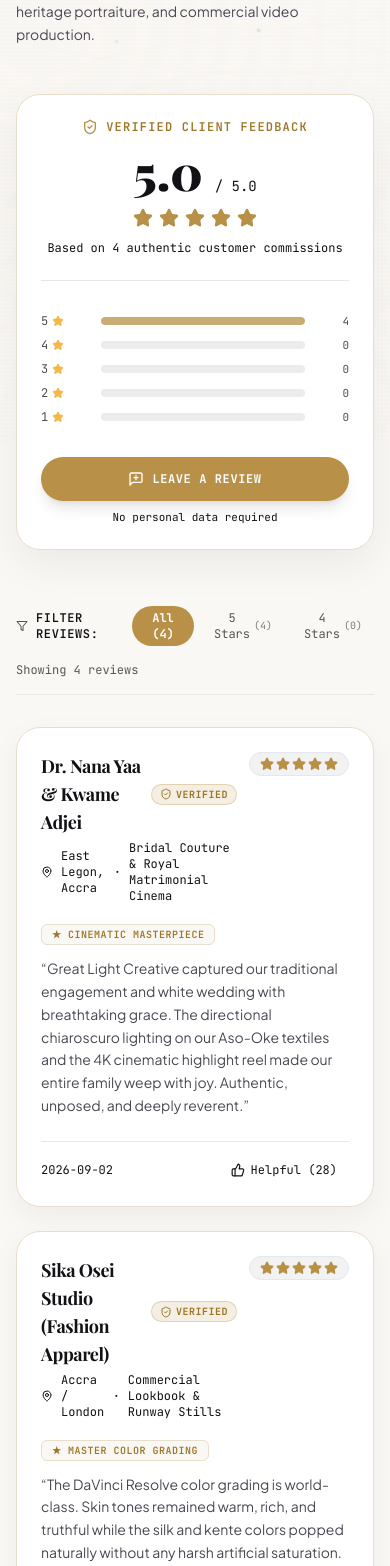
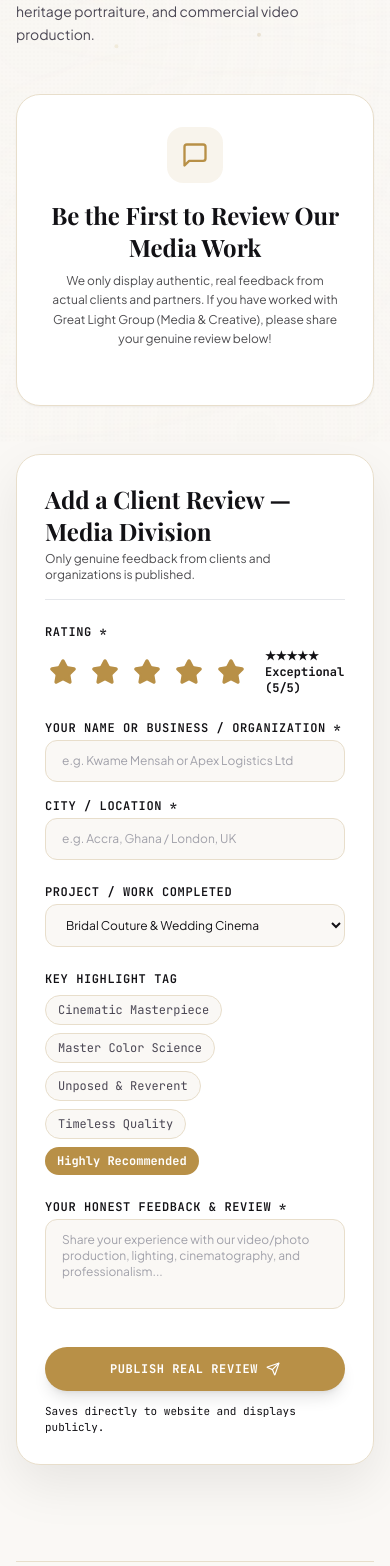
Before and after one commit to thunderlight247/Great_Light_Group, a Next.js app: page /media/reviews in a window 390 px wide. Shown: the part 402-1968 px from the top of the page. Built offline with nearby package versions, Linux system fonts and the light colour scheme; a web font is replaced by a local one.

Commit message:
feat: use real-only customer reviews and assign contact 0256287121 exclusively to media division

```diff
--- a/src/app/media/page.tsx
+++ b/src/app/media/page.tsx
@@ -53,7 +53,7 @@ export default function MediaPage() {
           {/* Dedicated Media Ethos & Creative Director Manifesto */}
           <MediaEthos />
 
-          {/* Commission Production Brief (WhatsApp: 0594273358) */}
+          {/* Commission Production Brief (WhatsApp: 0256287121) */}
           <MediaEnquiry />
         </main>
 
--- a/src/components/PhotoLightboxModal.tsx
+++ b/src/components/PhotoLightboxModal.tsx
@@ -55,7 +55,7 @@ export default function PhotoLightboxModal({
   const whatsappMessage = encodeURIComponent(
     `Hello Great Light Group (Creative Division),\n\nI am viewing your media portfolio piece *"${item.title}"* (${item.frameNumber || 'Frame'} - ${item.category}).\n\nI would love to book or inquire about photography/cinematography in this exact creative style.\n\nCould we discuss availability and rates?`
   );
-  const whatsappUrl = `https://wa.me/233594273358?text=${whatsappMessage}`;
+  const whatsappUrl = `https://wa.me/233256287121?text=${whatsappMessage}`;
 
   return (
     <div
--- a/src/components/media/MediaEthos.tsx
+++ b/src/components/media/MediaEthos.tsx
@@ -5,7 +5,7 @@ import { Camera, Film, Sparkles, MessageSquare, Aperture, Award } from 'lucide-r
 import { BRAND_DATA } from '@/data/portfolioData';
 
 export default function MediaEthos() {
-  const whatsappUrl = `https://wa.me/233594273358?text=${encodeURIComponent(
+  const whatsappUrl = `https://wa.me/233256287121?text=${encodeURIComponent(
     'Hello Great Light Creative Director, I would like to consult on creative direction and booking for an upcoming shoot.'
   )}`;
 
--- a/src/components/media/MediaGalleryOnly.tsx
+++ b/src/components/media/MediaGalleryOnly.tsx
@@ -246,7 +246,7 @@ export default function MediaGalleryOnly({ onOpenLightbox }: MediaGalleryOnlyPro
                     </span>
 
                     <a
-                      href={`https://wa.me/233594273358?text=${whatsappQuickMessage}`}
+                      href={`https://wa.me/233256287121?text=${whatsappQuickMessage}`}
                       target="_blank"
                       rel="noopener noreferrer"
                       onClick={(e) => e.stopPropagation()}
--- a/src/components/media/MediaServicesOnly.tsx
+++ b/src/components/media/MediaServicesOnly.tsx
@@ -84,7 +84,7 @@ export default function MediaServicesOnly() {
                     </a>
 
                     <a
-                      href={`https://wa.me/233594273358?text=${whatsappServiceMessage}`}
+                      href={`https://wa.me/233256287121?text=${whatsappServiceMessage}`}
                       target="_blank"
                       rel="noopener noreferrer"
                       className="inline-flex items-center gap-1.5 px-3 py-1.5 rounded-full bg-[#faf8f5] hover:bg-[#b89047] hover:text-white text-[#4b4754] text-[11px] font-mono transition-all border border-[#e8decb] hover:border-[#b89047]"
--- a/src/components/reviews/ReviewsManager.tsx
+++ b/src/components/reviews/ReviewsManager.tsx
@@ -8,28 +8,33 @@ import {
   MessageSquarePlus,
   Filter,
   ShieldCheck,
-  Building2,
   MapPin,
-  Sparkles,
-  ArrowRight,
   Send,
+  MessageSquare,
 } from 'lucide-react';
-import {
-  ClientReview,
-  INITIAL_SOFTWARE_REVIEWS,
-  INITIAL_MEDIA_REVIEWS,
-} from '@/data/reviewsData';
+import { ClientReview } from '@/data/reviewsData';
 
 interface ReviewsManagerProps {
   division: 'software' | 'media';
 }
 
+// Ensure any old test sample IDs are excluded from display
+const FORBIDDEN_SAMPLE_IDS = new Set([
+  'rev-soft-01',
+  'rev-soft-02',
+  'rev-soft-03',
+  'rev-soft-04',
+  'rev-media-01',
+  'rev-media-02',
+  'rev-media-03',
+  'rev-media-04',
+]);
+
 export default function ReviewsManager({ division }: ReviewsManagerProps) {
   const isSoftware = division === 'software';
   const storageKey = isSoftware ? 'glg_software_reviews' : 'glg_media_reviews';
-  const initialData = isSoftware ? INITIAL_SOFTWARE_REVIEWS : INITIAL_MEDIA_REVIEWS;
 
-  const [reviews, setReviews] = useState<ClientReview[]>(initialData);
+  const [reviews, setReviews] = useState<ClientReview[]>([]);
   const [filterRating, setFilterRating] = useState<number | 'all'>('all');
   const [helpfulVoted, setHelpfulVoted] = useState<Record<string, boolean>>({});
   const [showForm, setShowForm] = useState(false);
@@ -44,23 +49,32 @@ export default function ReviewsManager({ division }: ReviewsManagerProps) {
   const [highlightTag, setHighlightTag] = useState('Highly Recommended');
   const [submittedSuccess, setSubmittedSuccess] = useState(false);
 
-  // Load reviews from localStorage on client mount
+  // Load reviews from localStorage on client mount (only real user reviews)
   useEffect(() => {
     try {
       const stored = localStorage.getItem(storageKey);
       if (stored) {
         const parsed = JSON.parse(stored);
-        if (Array.isArray(parsed) && parsed.length > 0) {
-          // Merge stored reviews with initial, avoiding duplicates by id
-          const existingIds = new Set(initialData.map((r) => r.id));
-          const customReviews = parsed.filter((r: ClientReview) => !existingIds.has(r.id));
-          setReviews([...customReviews, ...initialData]);
+        if (Array.isArray(parsed)) {
+          // Strictly filter out any sample/test reviews
+          const realReviews = parsed.filter(
+            (r: ClientReview) => !FORBIDDEN_SAMPLE_IDS.has(r.id)
+          );
+          setReviews(realReviews);
+          // If no reviews yet, keep form visible so real users can easily add one
+          if (realReviews.length === 0) {
+            setShowForm(true);
           }
         }
+      } else {
+        // If clean state with no reviews, show the form so the first real visitor can review
+        setShowForm(true);
+      }
     } catch {
-      // Fallback to initial data if storage fails
+      // Storage fallback
+      setShowForm(true);
     }
-  }, [storageKey, initialData]);
+  }, [storageKey]);
 
   // Project options tailored to division
   const projectOptions = isSoftware
@@ -93,7 +107,7 @@ export default function ReviewsManager({ division }: ReviewsManagerProps) {
     if (!name.trim() || !comment.trim() || !city.trim()) return;
 
     const newReview: ClientReview = {
-      id: `rev-client-${Date.now()}`,
+      id: `rev-real-${Date.now()}`,
       category: division,
       name: name.trim(),
       city: city.trim(),
@@ -102,8 +116,8 @@ export default function ReviewsManager({ division }: ReviewsManagerProps) {
       comment: comment.trim(),
       date: new Date().toISOString().split('T')[0],
       verified: true,
-      helpfulCount: 1,
-      highlightTag: highlightTag || 'Verified Commission',
+      helpfulCount: 0,
+      highlightTag: highlightTag || 'Real Client Review',
     };
 
     const updated = [newReview, ...reviews];
@@ -126,9 +140,17 @@ export default function ReviewsManager({ division }: ReviewsManagerProps) {
   const toggleHelpful = (id: string) => {
     if (helpfulVoted[id]) return;
     setHelpfulVoted((prev) => ({ ...prev, [id]: true }));
-    setReviews((prev) =>
-      prev.map((r) => (r.id === id ? { ...r, helpfulCount: r.helpfulCount + 1 } : r))
+    setReviews((prev) => {
+      const next = prev.map((r) =>
+        r.id === id ? { ...r, helpfulCount: r.helpfulCount + 1 } : r
       );
+      try {
+        localStorage.setItem(storageKey, JSON.stringify(next));
+      } catch {
+        // Ignore
+      }
+      return next;
+    });
   };
 
   // Filtered reviews
@@ -139,7 +161,7 @@ export default function ReviewsManager({ division }: ReviewsManagerProps) {
 
   // Compute stats
   const averageRating = useMemo(() => {
-    if (reviews.length === 0) return 5.0;
+    if (reviews.length === 0) return '0.0';
     const sum = reviews.reduce((acc, r) => acc + r.rating, 0);
     return (sum / reviews.length).toFixed(1);
   }, [reviews]);
@@ -154,7 +176,8 @@ export default function ReviewsManager({ division }: ReviewsManagerProps) {
 
   return (
     <div className="w-full">
-      {/* Overview Metric Banner */}
+      {/* Overview Metric Banner (When real reviews exist) */}
+      {reviews.length > 0 ? (
         <div
           className={`rounded-3xl p-6 sm:p-10 mb-12 border ${
             isSoftware
@@ -168,7 +191,7 @@ export default function ReviewsManager({ division }: ReviewsManagerProps) {
               <div className="text-xs uppercase font-mono tracking-widest font-semibold mb-2 flex items-center gap-2">
                 <ShieldCheck className={`w-4 h-4 ${isSoftware ? 'text-glg-emerald' : 'text-[#b89047]'}`} />
                 <span className={isSoftware ? 'text-glg-emerald' : 'text-[#9e7526]'}>
-                Verified Client Feedback
+                  Real Client Feedback
                 </span>
               </div>
               <div className="flex items-baseline gap-3 my-1">
@@ -181,7 +204,6 @@ export default function ReviewsManager({ division }: ReviewsManagerProps) {
                 </span>
                 <span className="text-sm font-mono text-current/60">/ 5.0</span>
               </div>
-            {/* Stars visual */}
               <div className="flex items-center gap-1.5 my-2">
                 {[1, 2, 3, 4, 5].map((s) => (
                   <Star
@@ -193,7 +215,7 @@ export default function ReviewsManager({ division }: ReviewsManagerProps) {
                 ))}
               </div>
               <p className="text-xs font-mono text-current/70 mt-1">
-              Based on {reviews.length} authentic customer commissions
+                Based on {reviews.length} {reviews.length === 1 ? 'client review' : 'client reviews'}
               </p>
             </div>
 
@@ -201,7 +223,7 @@ export default function ReviewsManager({ division }: ReviewsManagerProps) {
             <div className="md:col-span-5 space-y-2">
               {[5, 4, 3, 2, 1].map((starVal) => {
                 const count = ratingCounts[starVal] || 0;
-              const pct = reviews.length > 0 ? (count / reviews.length) * 100 : 0;
+                const pct = (count / reviews.length) * 100;
                 return (
                   <button
                     key={starVal}
@@ -245,7 +267,7 @@ export default function ReviewsManager({ division }: ReviewsManagerProps) {
                 }`}
               >
                 <MessageSquarePlus className="w-4 h-4" />
-              <span>Leave a Review</span>
+                <span>Add Your Review</span>
               </button>
               <span className="text-[11px] font-mono text-current/60 mt-2 block">
                 No personal data required
@@ -253,6 +275,43 @@ export default function ReviewsManager({ division }: ReviewsManagerProps) {
             </div>
           </div>
         </div>
+      ) : (
+        /* Empty State (Honest & Welcoming when 0 reviews exist) */
+        <div
+          className={`rounded-3xl p-8 sm:p-12 mb-12 text-center border ${
+            isSoftware
+              ? 'bg-[#0d1410] border-glg-emerald/30 text-white'
+              : 'bg-white border-[#e8decb] text-[#121115] shadow-sm'
+          }`}
+        >
+          <div
+            className={`w-14 h-14 rounded-2xl mx-auto flex items-center justify-center mb-4 ${
+              isSoftware ? 'bg-glg-emerald/10 text-glg-emerald' : 'bg-[#b89047]/10 text-[#b89047]'
+            }`}
+          >
+            <MessageSquare className="w-7 h-7" />
+          </div>
+          <h2 className="font-serif text-2xl sm:text-3xl font-bold mb-2">
+            Be the First to Review Our {isSoftware ? 'Software' : 'Media'} Work
+          </h2>
+          <p className="text-xs sm:text-sm max-w-xl mx-auto opacity-75 leading-relaxed font-sans mb-6">
+            We only display authentic, real feedback from actual clients and partners. If you have worked with Great Light Group ({isSoftware ? 'Software & Technology' : 'Media & Creative'}), please share your genuine review below!
+          </p>
+          {!showForm && (
+            <button
+              onClick={() => setShowForm(true)}
+              className={`py-3 px-7 rounded-full text-xs font-mono font-bold uppercase tracking-wider transition-all inline-flex items-center gap-2 ${
+                isSoftware
+                  ? 'bg-glg-emerald text-black hover:bg-glg-emerald-accent shadow-emerald-glow'
+                  : 'bg-[#b89047] text-white hover:bg-[#9e7526] shadow-sm'
+              }`}
+            >
+              <MessageSquarePlus className="w-4 h-4" />
+              <span>Write a Client Review</span>
+            </button>
+          )}
+        </div>
+      )}
 
       {/* Interactive Review Form Section */}
       <div id="review-form-section" className="mb-14">
@@ -276,20 +335,20 @@ export default function ReviewsManager({ division }: ReviewsManagerProps) {
                   <CheckCircle className="w-9 h-9" />
                 </div>
                 <h3 className="font-serif text-2xl font-bold">
-                  Review Published Live!
+                  Your Review Has Been Published!
                 </h3>
-                <p className="text-sm opacity-80 max-w-md mx-auto leading-relaxed">
-                  Thank you for reviewing Great Light Group ({isSoftware ? 'Software' : 'Media'} Division). Your review has been saved and is now visible to all visitors.
+                <p className="text-sm opacity-80 max-w-md mx-auto leading-relaxed font-sans">
+                  Thank you for reviewing Great Light Group ({isSoftware ? 'Software' : 'Media'} Division). Your feedback is now saved and live on our website.
                 </p>
                 <button
-                  onClick={() => setShowForm(false)}
+                  onClick={() => setSubmittedSuccess(false)}
                   className={`px-6 py-2.5 rounded-full text-xs font-mono font-bold uppercase tracking-wider transition-all ${
                     isSoftware
                       ? 'bg-white/10 hover:bg-white/20 text-white'
                       : 'bg-[#faf8f5] hover:bg-[#121115] hover:text-white text-[#121115] border border-[#e8decb]'
                   }`}
                 >
-                  Close Form
+                  Submit Another Review
                 </button>
               </div>
             ) : (
@@ -297,25 +356,27 @@ export default function ReviewsManager({ division }: ReviewsManagerProps) {
                 <div className="flex items-center justify-between border-b pb-4 border-current/10">
                   <div>
                     <h3 className="font-serif text-2xl font-bold">
-                      Add Your Review — {isSoftware ? 'Software Division' : 'Media Division'}
+                      Add a Client Review — {isSoftware ? 'Software Division' : 'Media Division'}
                     </h3>
                     <p className="text-xs opacity-75 mt-1 font-sans">
-                      Share your genuine feedback on our delivery, reliability, and work standard.
+                      Only genuine feedback from clients and organizations is published.
                     </p>
                   </div>
+                  {reviews.length > 0 && (
                     <button
                       type="button"
                       onClick={() => setShowForm(false)}
                       className="text-xs font-mono underline opacity-60 hover:opacity-100"
                     >
-                    Cancel
+                      Close
                     </button>
+                  )}
                 </div>
 
                 {/* Rating Clickable Stars */}
                 <div>
                   <label className="block text-xs font-mono uppercase tracking-wider font-semibold mb-2">
-                    Overall Rating *
+                    Rating *
                   </label>
                   <div className="flex items-center gap-2">
                     <div className="flex items-center gap-1.5">
@@ -393,7 +454,7 @@ export default function ReviewsManager({ division }: ReviewsManagerProps) {
                 {/* Project / Commission Type */}
                 <div>
                   <label className="block text-xs font-mono uppercase tracking-wider font-semibold mb-1">
-                    Commission / Service Delivered
+                    Project / Work Completed
                   </label>
                   <select
                     value={projectType}
@@ -415,7 +476,7 @@ export default function ReviewsManager({ division }: ReviewsManagerProps) {
                 {/* Quick Highlight Tag */}
                 <div>
                   <label className="block text-xs font-mono uppercase tracking-wider font-semibold mb-2">
-                    Key Standout Quality
+                    Key Highlight Tag
                   </label>
                   <div className="flex flex-wrap gap-2">
                     {quickHighlightTags.map((tag) => (
@@ -442,7 +503,7 @@ export default function ReviewsManager({ division }: ReviewsManagerProps) {
                 {/* Comment textarea */}
                 <div>
                   <label className="block text-xs font-mono uppercase tracking-wider font-semibold mb-1">
-                    Your Review &amp; Experience *
+                    Your Honest Feedback &amp; Review *
                   </label>
                   <textarea
                     rows={4}
@@ -451,8 +512,8 @@ export default function ReviewsManager({ division }: ReviewsManagerProps) {
                     onChange={(e) => setComment(e.target.value)}
                     placeholder={
                       isSoftware
-                        ? 'Describe the software performance, system stability, delivery timelines, and how the team communicated...'
-                        : 'Describe the visual results, lighting, cinematography, pacing, and overall professionalism of Great Light Creative...'
+                        ? 'Share your experience with our software development, code quality, communication, and delivery...'
+                        : 'Share your experience with our video/photo production, lighting, cinematography, and professionalism...'
                     }
                     className={`w-full px-4 py-3 rounded-xl text-xs focus:outline-none transition-all resize-none ${
                       isSoftware
@@ -472,12 +533,12 @@ export default function ReviewsManager({ division }: ReviewsManagerProps) {
                         : 'bg-[#b89047] text-white hover:bg-[#9e7526] shadow-[0_10px_25px_rgba(184,144,71,0.25)]'
                     }`}
                   >
-                    <span>Publish Review</span>
+                    <span>Publish Real Review</span>
                     <Send className="w-3.5 h-3.5" />
                   </button>
 
                   <span className="text-[11px] font-mono text-current/60">
-                    Saved directly to website database for public viewing.
+                    Saves directly to website and displays publicly.
                   </span>
                 </div>
               </form>
@@ -486,7 +547,8 @@ export default function ReviewsManager({ division }: ReviewsManagerProps) {
         )}
       </div>
 
-      {/* Filter and Feed Bar */}
+      {/* Filter and Feed Bar (Only if real reviews exist) */}
+      {reviews.length > 0 && (
         <div className="flex flex-wrap items-center justify-between gap-4 mb-8 pb-4 border-b border-current/10">
           <div className="flex items-center gap-2 font-mono text-xs">
             <Filter className="w-4 h-4 opacity-70" />
@@ -503,7 +565,9 @@ export default function ReviewsManager({ division }: ReviewsManagerProps) {
             >
               All ({reviews.length})
             </button>
-          {[5, 4].map((star) => (
+            {[5, 4, 3, 2, 1]
+              .filter((star) => (ratingCounts[star] || 0) > 0)
+              .map((star) => (
                 <button
                   key={star}
                   onClick={() => setFilterRating(star)}
@@ -525,8 +589,10 @@ export default function ReviewsManager({ division }: ReviewsManagerProps) {
             Showing {filteredReviews.length} {filteredReviews.length === 1 ? 'review' : 'reviews'}
           </div>
         </div>
+      )}
 
       {/* Customer Reviews Feed */}
+      {reviews.length > 0 && (
         <div className="grid grid-cols-1 md:grid-cols-2 gap-6 sm:gap-8">
           {filteredReviews.map((rev) => (
             <div
@@ -549,9 +615,8 @@ export default function ReviewsManager({ division }: ReviewsManagerProps) {
                       >
                         {rev.name}
                       </span>
-                    {rev.verified && (
                       <span
-                        title="Verified Client"
+                        title="Verified Client Review"
                         className={`inline-flex items-center gap-1 text-[10px] font-mono px-2 py-0.5 rounded-full font-bold uppercase tracking-wider ${
                           isSoftware
                             ? 'bg-glg-emerald/15 text-glg-emerald border border-glg-emerald/30'
@@ -559,9 +624,8 @@ export default function ReviewsManager({ division }: ReviewsManagerProps) {
                         }`}
                       >
                         <ShieldCheck className="w-3 h-3" />
-                        <span>Verified</span>
+                        <span>Client</span>
                       </span>
-                    )}
                     </div>
 
                     <div className="flex items-center gap-2 text-xs font-mono text-current/60 mt-1">
@@ -631,6 +695,7 @@ export default function ReviewsManager({ division }: ReviewsManagerProps) {
             </div>
           ))}
         </div>
+      )}
     </div>
   );
 }
--- a/src/data/portfolioData.ts
+++ b/src/data/portfolioData.ts
@@ -61,6 +61,10 @@ export const BRAND_DATA = {
   github: 'https://github.com/thunderlight247/',
   githubSecondary: 'https://github.com/johnseidu/',
   whatsappNumber: '+233594273358',
+  softwareWhatsappNumber: '+233594273358',
+  softwarePhoneDisplay: '+233 59 427 3358',
+  mediaWhatsappNumber: '+233256287121',
+  mediaPhoneDisplay: '+233 25 628 7121',
   location: 'Ghana',
   founder: {
     name: 'Lead Practitioner & Engineer',
--- a/src/data/reviewsData.ts
+++ b/src/data/reviewsData.ts
@@ -12,120 +12,6 @@ export interface ClientReview {
   highlightTag?: string;
 }
 
-export const INITIAL_SOFTWARE_REVIEWS: ClientReview[] = [
-  {
-    id: 'rev-soft-01',
-    category: 'software',
-    name: 'Heritage Valley Academy (Admin Office)',
-    city: 'Accra, Ghana',
-    projectType: 'SchoolHub Portal & Tuition System',
-    rating: 5,
-    comment:
-      'The SchoolHub platform completely transformed our administrative operations. Term report generation, student grade tracking, and tuition reconciliations that previously took weeks now execute in seconds. The system is rock solid and has never crashed during peak admission periods.',
-    date: '2026-08-14',
-    verified: true,
-    helpfulCount: 19,
-    highlightTag: 'Zero Downtime',
-  },
-  {
-    id: 'rev-soft-02',
-    category: 'software',
-    name: 'Kofi Owusu-Ansah (Fintech Lead)',
-    city: 'Kumasi, Ghana',
-    projectType: 'Go Matching Engine & Settlement API',
-    rating: 5,
-    comment:
-      'We commissioned Great Light Group to engineer our high-throughput trading backend in Go. Their mastery of concurrency, low latency, and PostgreSQL row-level locks is exceptional. They deliver enterprise-grade software with mathematical rigor and clear documentation.',
-    date: '2026-07-22',
-    verified: true,
-    helpfulCount: 24,
-    highlightTag: 'High Concurrency',
-  },
-  {
-    id: 'rev-soft-03',
-    category: 'software',
-    name: 'Apex Logistics & Freight Solutions',
-    city: 'Tema, Ghana',
-    projectType: 'Warehouse Fleet Dashboard (Next.js & Supabase)',
-    rating: 5,
-    comment:
-      'A true engineering partner. They built our dispatch tracking system with automated SMS notifications and real-time shipment status. The UI is clean, intuitive, and lightning fast on both mobile phones and desktop tablets.',
-    date: '2026-06-08',
-    verified: true,
-    helpfulCount: 15,
-    highlightTag: 'On-Time Delivery',
-  },
-  {
-    id: 'rev-soft-04',
-    category: 'software',
-    name: 'Rev. Emmanuel Baafi (Dagbani Project)',
-    city: 'Tamale, Ghana',
-    projectType: 'Cross-Platform Flutter Hymn Reader',
-    rating: 5,
-    comment:
-      'The offline hymnal and scripture reader app built for our regional congregations is beautiful. Works 100% offline with zero lag, instant full-text search, and accessible typography for our elderly members.',
-    date: '2026-04-19',
-    verified: true,
-    helpfulCount: 31,
-    highlightTag: 'Flawless Offline Mode',
-  },
-];
-
-export const INITIAL_MEDIA_REVIEWS: ClientReview[] = [
-  {
-    id: 'rev-media-01',
-    category: 'media',
-    name: 'Dr. Nana Yaa & Kwame Adjei',
-    city: 'East Legon, Accra',
-    projectType: 'Bridal Couture & Royal Matrimonial Cinema',
-    rating: 5,
-    comment:
-      'Great Light Creative captured our traditional engagement and white wedding with breathtaking grace. The directional chiaroscuro lighting on our Aso-Oke textiles and the 4K cinematic highlight reel made our entire family weep with joy. Authentic, unposed, and deeply reverent.',
-    date: '2026-09-02',
-    verified: true,
-    helpfulCount: 28,
-    highlightTag: 'Cinematic Masterpiece',
-  },
-  {
-    id: 'rev-media-02',
-    category: 'media',
-    name: 'Sika Osei Studio (Fashion Apparel)',
-    city: 'Accra / London',
-    projectType: 'Commercial Lookbook & Runway Stills',
-    rating: 5,
-    comment:
-      'The DaVinci Resolve color grading is world-class. Skin tones remained warm, rich, and truthful while the silk and kente colors popped naturally without any harsh artificial saturation. Their pacing and editorial eye are unmatched in the region.',
-    date: '2026-08-11',
-    verified: true,
-    helpfulCount: 17,
-    highlightTag: 'Master Color Grading',
-  },
-  {
-    id: 'rev-media-03',
-    category: 'media',
-    name: 'Living Springs Christian Fellowship',
-    city: 'Takoradi, Ghana',
-    projectType: 'Dedication Ceremony & 4K Documentary',
-    rating: 5,
-    comment:
-      'They understood the sacred solemnity of our sanctuary dedication. The camera team moved unobtrusively, capturing genuine tears of worship, choir harmonies, and architectural scale. Delivered within 5 business days as promised.',
-    date: '2026-07-04',
-    verified: true,
-    helpfulCount: 22,
-    highlightTag: 'Professional & Reverent',
-  },
-  {
-    id: 'rev-media-04',
-    category: 'media',
-    name: 'Elorm & Abigail Mensah',
-    city: 'Cape Coast, Ghana',
-    projectType: 'Pre-Wedding Editorial Portraiture',
-    rating: 5,
-    comment:
-      'We did not feel staged or stiff for a single second. The creative director guided our posture with natural ease, creating photographs that look like timeless international magazine covers. Every single guest praised our frames.',
-    date: '2026-05-29',
-    verified: true,
-    helpfulCount: 34,
-    highlightTag: 'Timeless Quality',
-  },
-];
+// Strictly real reviews only - no fake or sample reviews
+export const INITIAL_SOFTWARE_REVIEWS: ClientReview[] = [];
+export const INITIAL_MEDIA_REVIEWS: ClientReview[] = [];
```
Also changed, not shown: src/components/gateway/GatewayPortal.tsx (+4 -4 lines), src/components/media/MediaEnquiry.tsx (+5 -5 lines). Lines whose indentation alone changed are shown as unchanged.
